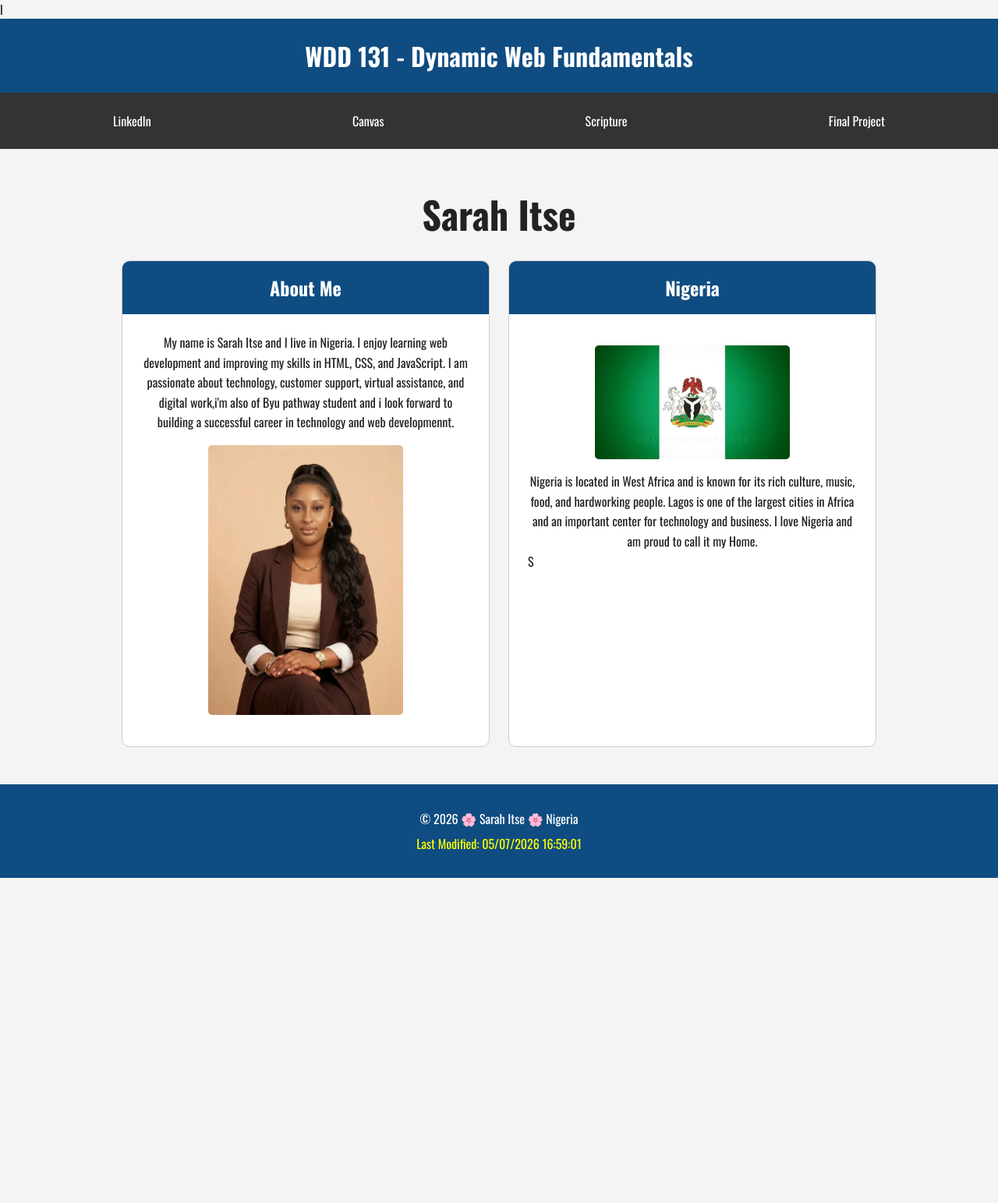
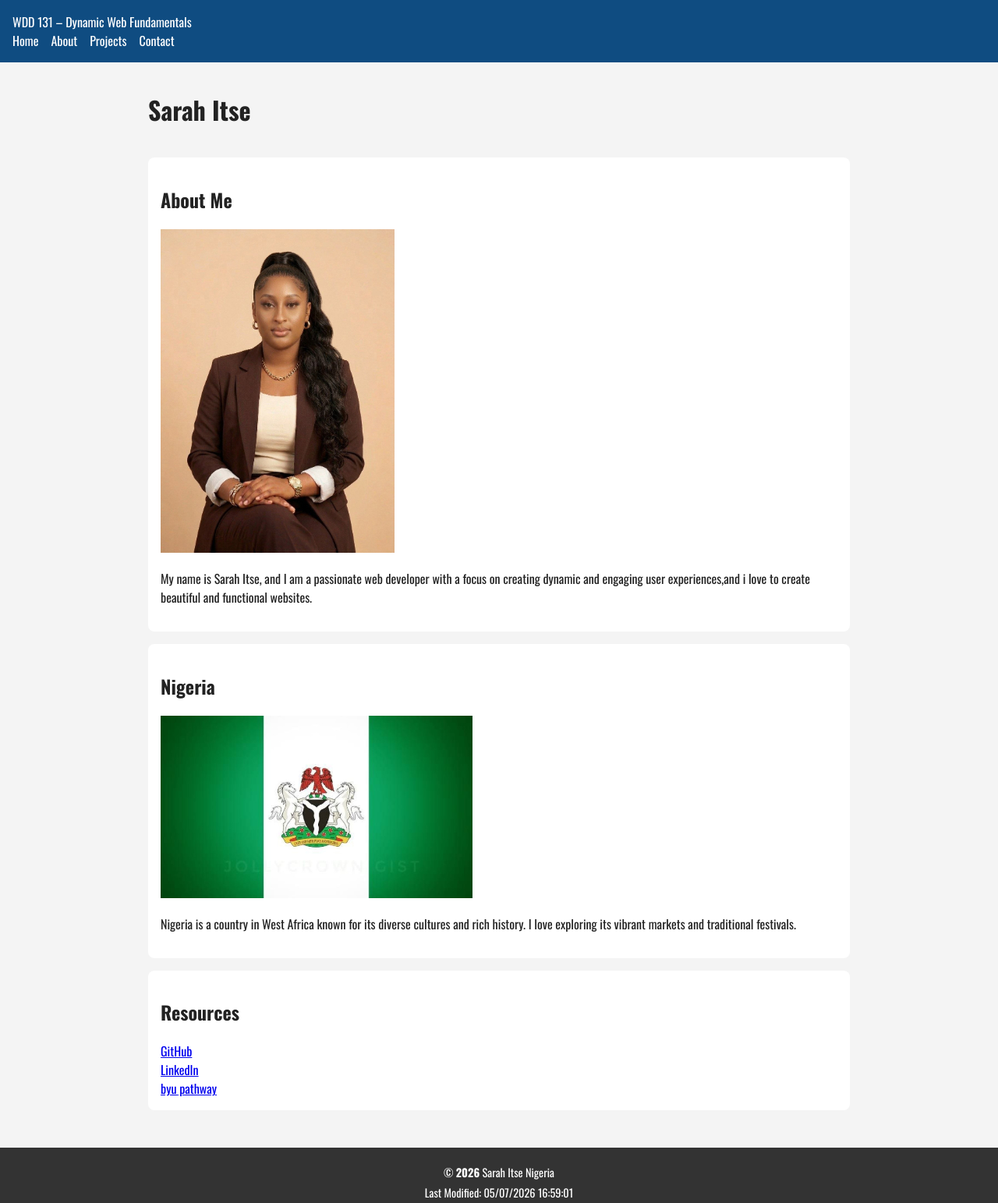
Before and after one commit to sunshine1215/wdd131, a plain HTML site: page index.html in a window 1280 px wide. Shown: the whole page at 78% size. Before the commit the page ends 1126 px from the top, so only its background shows below. Drawn offline with nearby package versions, Linux system fonts and the light colour scheme.

Commit message:
new homepage

```diff
--- a/index.html
+++ b/index.html
@@ -1,116 +1,70 @@
 <!DOCTYPE html>
-<html lang="en">
-
+<html lang="en-US">
 <head>
   <meta charset="UTF-8">
-
   <meta name="viewport" content="width=device-width, initial-scale=1.0">
 
   <title>WDD 131 – Dynamic Web Fundamentals – Sarah Itse</title>
 
-    <meta name="description"
-        content="WDD 131 – Dynamic Web Fundamentals, Sarah, HTML, CSS, JavaScript, web development">
-
+  <meta name="description" content="WDD 131 – Dynamic Web Fundamentals, Sarah Itse, HTML, CSS, JavaScript web development">
   <meta name="author" content="Sarah Itse">
 
   <link rel="stylesheet" href="styles/base.css">
 
-    l<link rel="preconnect" href="https://fonts.googleapis.com">
+  <link rel="preconnect" href="https://fonts.googleapis.com">
   <link rel="preconnect" href="https://fonts.gstatic.com" crossorigin>
   <link href="https://fonts.googleapis.com/css2?family=Oswald:wght@200..700&display=swap" rel="stylesheet">
+
   <script src="scripts/getdates.js" defer></script>
 </head>
 
 <body>
 
 <header>
-
-        <span id="course-title">
-            WDD 131 - Dynamic Web Fundamentals
-        </span>
+  <span id="course-title">WDD 131 – Dynamic Web Fundamentals</span>
 
   <nav>
-
-            <a href="https://www.linkedin.com/" target="_blank">
-                LinkedIn
-            </a>
-
-            <a href="https://byupw.instructure.com/" target="_blank">
-                Canvas
-            </a>
-
-            <a href="https://www.churchofjesuschrist.org/study/scriptures/bofm/1-ne/3?lang=eng&id=p7#p7"
-                target="_blank">
-                Scripture
-            </a>
-
-            <a href="#">
-                Final Project
-            </a>
-
+    <a href="#">Home</a>
+    <a href="#">About</a>
+    <a href="#">Projects</a>
+    <a href="#">Contact</a>
   </nav>
-
 </header>
 
 <main>
-
   <h1>Sarah Itse</h1>
 
+  <!-- CARD 1 -->
   <section class="card">
-
     <h2>About Me</h2>
-
-            <div class="about">
-
-                <p>
-                    My name is Sarah Itse and I live in Nigeria. I enjoy learning
-                    web development and improving my skills in HTML, CSS,
-                    and JavaScript. I am passionate about technology,
-                    customer support, virtual assistance, and digital work,i'm also of Byu pathway student
-                    and i look forward to building a successful career in technology and web developmennt.
-                </p>
-
-                <img src="images/profile.jpg"
-                    alt="Sarah profile picture">
-
-            </div>
-
+    <img src="images/profile.jpg" alt="Sarah profile picture">
+    <p>My name is Sarah Itse, and I am a passionate web developer with a focus on
+         creating dynamic and engaging user experiences,and i love to create beautiful and functional websites.</p>
   </section>
 
+  <!-- CARD 2 -->
   <section class="card">
-
     <h2>Nigeria</h2>
-
-            <div class="country">
-
-                <img src="images/nigeria.jpg"
-                    alt="Nigeria flag">
-
-                <p>
-                    Nigeria is located in West Africa and is known for
-                    its rich culture, music, food, and hardworking
-                    people. Lagos is one of the largest cities in Africa
-                    and an important center for technology and business.
-                    I love Nigeria and am proud to call it my Home.
-                </p>S
-
-            </div>
-
+    <img src="images/nigeria.jpg" alt="Nigeria flag">
+    <p>Nigeria is a country in West Africa known for its diverse cultures and
+         rich history. I love exploring its vibrant markets and traditional festivals.</p>
   </section>
-
+<!-- CARD 3 -->
+  <section class="card">
+    <h2>Resources</h2>
+    <a href="https://github.com">GitHub</a><br>
+    <a href="https://linkedin.com">LinkedIn</a><br>
+    <a href="https://byu.edu">byu pathway</a>
+  </section>
 </main>
 
 <footer>
-
   <p>
-            © <span id="currentyear"></span>
-            🌸 Sarah Itse 🌸 Nigeria
+    © <span id="currentyear"></span> Sarah Itse Nigeria
   </p>
 
   <p id="lastModified"></p>
-
 </footer>
 
 </body>
-
 </html>
--- a/scripts/getdates.js
+++ b/scripts/getdates.js
@@ -1,6 +1,8 @@
-const currentYear = new Date().getFullYear();
+const yearSpan = document.getElementById("currentyear");
+const lastModified = document.getElementById("lastModified");
 
-document.getElementById("currentyear").textContent = currentYear;
+// Insert current year
+yearSpan.textContent = new Date().getFullYear();
 
-document.getElementById("lastModified").textContent =
-  `Last Modified: ${document.lastModified}`;
+// Insert last modified date
+lastModified.textContent = `Last Modified: ${document.lastModified}`;
--- a/styles/base.css
+++ b/styles/base.css
@@ -1,122 +1,84 @@
-* {
-    margin: 0;
-    padding: 0;
-    box-sizing: border-box;
-}
-
 body {
-    font-family: "Oswald", sans-serif;
-    font-style: normal;
-    background-color: #f4f4f4;
-    color: #222;
+  font-family: Oswald, sans-serif;
+  margin: 0;
+  background: #f4f4f4;
+  color: #222;
 }
 
 /* HEADER */
-
 header {
-    background-color: #0f4c81;
+  background: #0f4c81;
+  color: white;
+  padding: 1rem;
 }
 
-#course-title {
-    display: block;
-    text-align: center;
-    color: white;
-    font-size: 2rem;
-    font-weight: bold;
-    padding: 1.5rem;
-}
-
-/* NAVIGATION */
-
+/* NAV */
 nav {
-    display: flex;
-    justify-content: space-around;
-    align-items: center;
-    background-color: #333;
-    padding: 1rem;
+  display: flex;
+  gap: 1rem;
 }
 
 nav a {
-    color: white;
-    text-decoration: none;
-    padding: 0.5rem 1rem;
-    transition: 0.3s;
+  color: white;
+  text-decoration: none;
 }
 
 nav a:hover {
-    background-color: white;
-    color: #0f4c81;
-    border-radius: 5px;
+  text-decoration: underline;
 }
 
 /* MAIN */
-
 main {
-    max-width: 1000px;
-    margin: 2rem auto;
-    padding: 1rem;
-
-    display: grid;
-    grid-template-columns: 1fr 1fr;
-    gap: 1.5rem;
-}
-
-main h1 {
-    grid-column: 1 / 3;
-    text-align: center;
-    font-size: 3rem;
+  max-width: 900px;
+  margin: 0 auto;
+  display: grid;
+  gap: 1rem;
+  padding: 1rem;
 }
 
 /* CARDS */
-
 .card {
-    background-color: white;
-    border: 1px solid #ccc;
-    border-radius: 10px;
-    overflow: hidden;
+  background: white;
+  padding: 1rem;
+  border-radius: 8px;
 }
 
-.card h2 {
-    background-color: #0f4c81;
-    color: white;
-    text-align: center;
-    padding: 1rem;
-}
-
-.about,
-.country {
-    padding: 1.5rem;
-}
-
-.about img,
-.country img {
-    width: 100%;
-    max-width: 250px;
-    display: block;
-    margin: 1rem auto;
-    border-radius: 5px;
-}
-
-.about p,
-.country p {
-    line-height: 1.6;
-    text-align: center;
+/* FIX CONTRAST ISSUE */
+header nav a {
+  color: white;
 }
 
 /* FOOTER */
-
 footer {
-    background-color: #0f4c81;
-    color: white;
-    text-align: center;
-    padding: 1.5rem;
-    margin-top: 2rem;
+  background-color: #333;
+  color: white;
+  text-align: center;
+  padding: 1rem;
+  margin-top: 2rem;
 }
 
 footer p {
-    margin: 0.5rem 0;
+  margin: 0.3rem 0;
+  font-size: 0.9rem;
 }
 
-#lastModified {
-    color: yellow;
+footer span {
+  font-weight: bold;
 }
+
+footer {
+  background-color: #333;
+  color: white;
+  text-align: center;
+  padding: 1rem;
+  margin-top: 2rem;
+}
+
+footer p {
+  margin: 0.3rem 0;
+  font-size: 0.9rem;
+}
+
+footer span {
+  font-weight: bold;
+}
```
Lines whose indentation alone changed are shown as unchanged.
